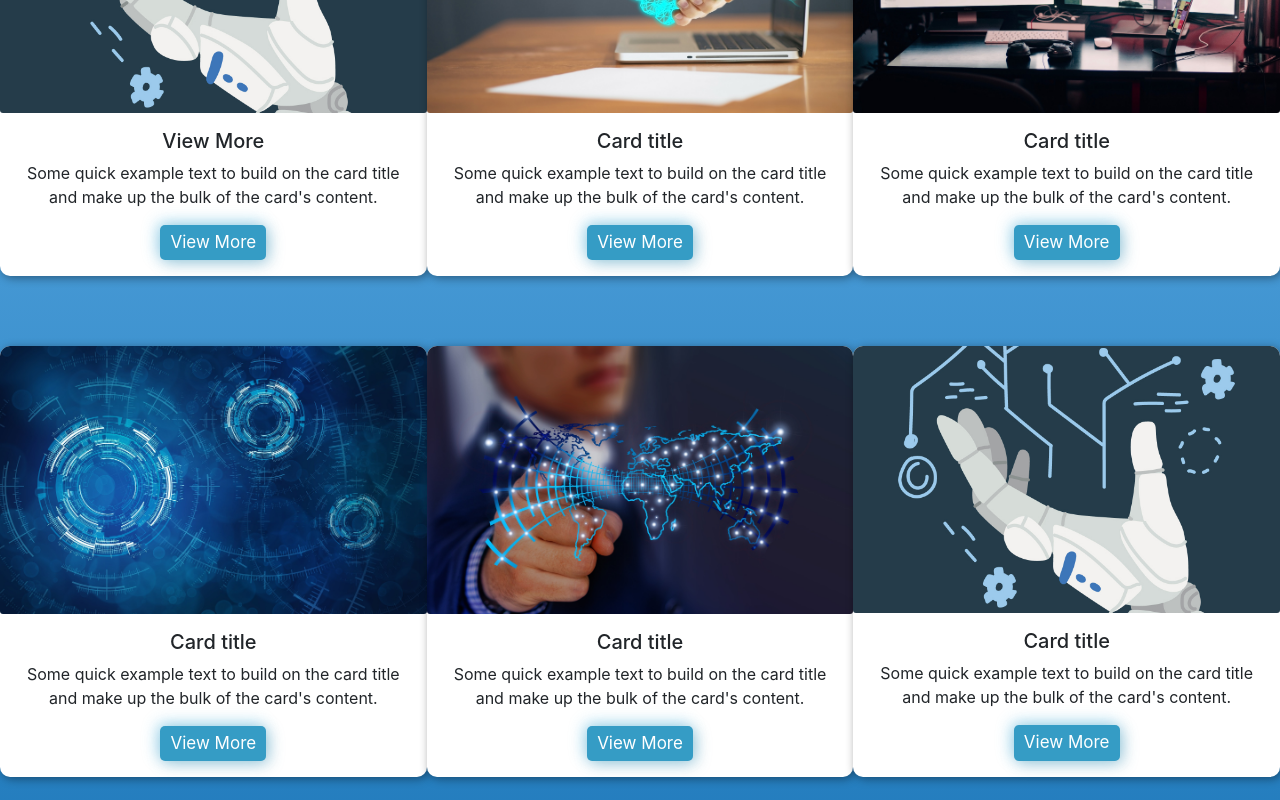
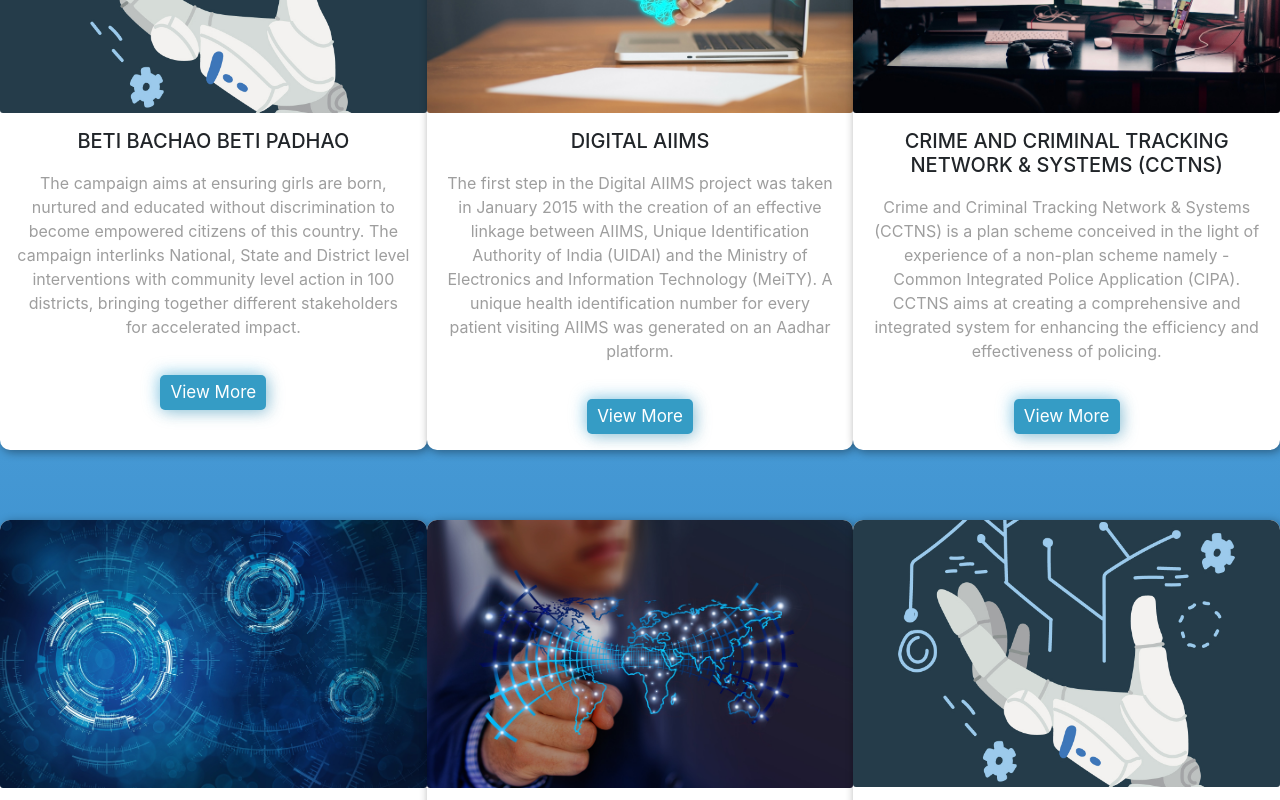
Before and after one commit to prithivi-maruthachalam/k_website, a React (Create React App) app: page /projects in a window 1280 px wide. Shown: the part 580-1380 px from the top of the page. Built offline with nearby package versions, Linux system fonts and the light colour scheme.

Commit message:
added content for pros

```diff
--- a/src/components/hero.js
+++ b/src/components/hero.js
@@ -26,7 +26,7 @@ class Hero extends Component{
                         <div className="hero-text">INDIA!</div>
 
                         <div className="mt-4-5 this">
-                            <Link to="/workInProgress">
+                            <Link to="/projects">
                                 <button className="btn btn-light btn-explore">
                                     Explore <img className="btn-img" src={arrow} alt="space saving furniture for small homes"/>
                                 </button>
--- a/src/components/pros.js
+++ b/src/components/pros.js
@@ -31,9 +31,10 @@ class Pros extends Component{
                     <div class="card">
                         <img class="card-img-top" src={ A } alt="Card image cap"/>
                         <div class="card-body">
-                            <h5 class="card-title">View More</h5>
-                            <p class="card-text">Some quick example text to build on the
-                            card title and make up the bulk of the card's content.</p>
+                            <h5 class="card-title">BETI BACHAO BETI PADHAO</h5>
+                            <p class="card-text">The campaign aims at ensuring girls are born, nurtured and educated without discrimination to become empowered citizens of this country.
+                            The campaign interlinks National, State and District level interventions with community level action in 100 districts,
+                            bringing together different stakeholders for accelerated impact. </p>
                             <Link to="/workInProgress">
                                 <button class="btn-primary btn-B">View More</button>
                             </Link>
@@ -43,9 +44,12 @@ class Pros extends Component{
                     <div class="card">
                         <img class="card-img-top" src={ B } alt="Card image cap"/>
                         <div class="card-body">
-                            <h5 class="card-title">Card title</h5>
-                            <p class="card-text">Some quick example text to build on the
-                            card title and make up the bulk of the card's content.</p>
+                            <h5 class="card-title">DIGITAL AIIMS</h5>
+                            <p class="card-text">The first step in the Digital AIIMS project was taken in January 2015 with the creation of
+                            an effective linkage between AIIMS, Unique Identification Authority of India (UIDAI) and the Ministry of Electronics
+                            and Information Technology (MeiTY). A unique health identification number for every patient visiting AIIMS was generated on an Aadhar platform.
+
+</p>
                             <Link to="/workInProgress">
                                 <button class="btn-primary btn-B">View More</button>
                             </Link>
@@ -55,11 +59,11 @@ class Pros extends Component{
                     <div class="card">
                         <img class="card-img-top" src={ C } alt="Card image cap"/>
                         <div class="card-body">
-                            <h5 class="card-title">Card title</h5>
-                            <p class="card-text">Some quick example text to build on the
-                            card title and make up the bulk of the card's content.</p>
-
-                            <button class="btn-primary btn-B">View More</button>
+                            <h5 class="card-title">CRIME AND CRIMINAL TRACKING NETWORK & SYSTEMS (CCTNS)</h5>
+                            <p class="card-text">Crime and Criminal Tracking Network & Systems (CCTNS) is a plan scheme conceived in the light of experience of a non-plan scheme namely - Common Integrated Police Application (CIPA). CCTNS aims at creating a comprehensive and integrated system for enhancing the efficiency and effectiveness of policing.</p>
+                            <Link to="/workInProgress">
+                                <button class="btn-primary btn-B">View More</button>
+                            </Link>
                         </div>
                     </div>
 
@@ -69,9 +73,10 @@ class Pros extends Component{
                     <div class="card">
                         <img class="card-img-top" src={ D } alt="Card image cap"/>
                         <div class="card-body">
-                            <h5 class="card-title">Card title</h5>
-                            <p class="card-text">Some quick example text to build on the
-                            card title and make up the bulk of the card's content.</p>
+                            <h5 class="card-title">CYBER SWACHHTA KENDRA</h5>
+                            <p class="card-text">Cyber Swachhta Kendra (Botnet Cleaning and Malware Analysis Centre) is a part of the Government of India's Digital India
+                            initiative to create a secure cyber space by detecting botnet infections in India and to notify, enable cleaning and securing systems of end users
+                            so as to prevent further infections. It is set up in accordance with the objectives of the ‘National Cyber Security Policy’.</p>
                             <Link to="/workInProgress">
                                 <button class="btn-primary btn-B">View More</button>
                             </Link>
@@ -81,9 +86,10 @@ class Pros extends Component{
                     <div class="card">
                         <img class="card-img-top" src={ E } alt="Card image cap"/>
                         <div class="card-body">
-                            <h5 class="card-title">Card title</h5>
-                            <p class="card-text">Some quick example text to build on the
-                            card title and make up the bulk of the card's content.</p>
+                            <h5 class="card-title">BHARAT BROADBAND NETWORK (BBNL)</h5>
+                            <p class="card-text">Bharat Broadband Network Limited is a special purpose vehicle set-up under Companies Act by the Government
+                            of India with an authorized capital of Rs. 1000 cr. It has been mandated to create the National Optical Fiber Network (NOFN) in India.
+                            A total of around 2,50,000 Gram Panchayats spread over 6,600 Blocks and 641 Districts are to be covered.</p>
                             <Link to="/workInProgress">
                                 <button class="btn-primary btn-B">View More</button>
                             </Link>
@@ -93,9 +99,10 @@ class Pros extends Component{
                     <div class="card">
                         <img class="card-img-top" src={ A } alt="Card image cap"/>
                         <div class="card-body">
-                            <h5 class="card-title">Card title</h5>
-                            <p class="card-text">Some quick example text to build on the
-                            card title and make up the bulk of the card's content.</p>
+                            <h5 class="card-title">DIGITIZE INDIA PLATFORM</h5>
+                            <p class="card-text">Digitize India Platform (DIP) is an initiative of the Government of India under the Digital India Programme to provide digitization
+                            services for scanned document images or physical documents for any organization. The aim is to digitize and make usable all the existing content
+                            in different formats and media, languages, digitize and create data extracts.</p>
                             <Link to="/workInProgress">
                                 <button class="btn-primary btn-B">View More</button>
                             </Link>
--- a/src/styles/pros.css
+++ b/src/styles/pros.css
@@ -83,3 +83,9 @@
     width: 20%;
     background-color: #ebe9e9;
 }
+
+.card-text{
+    color: #9e9e9e;
+    padding-bottom: 20px;
+    padding-top: 10px;
+}
```
